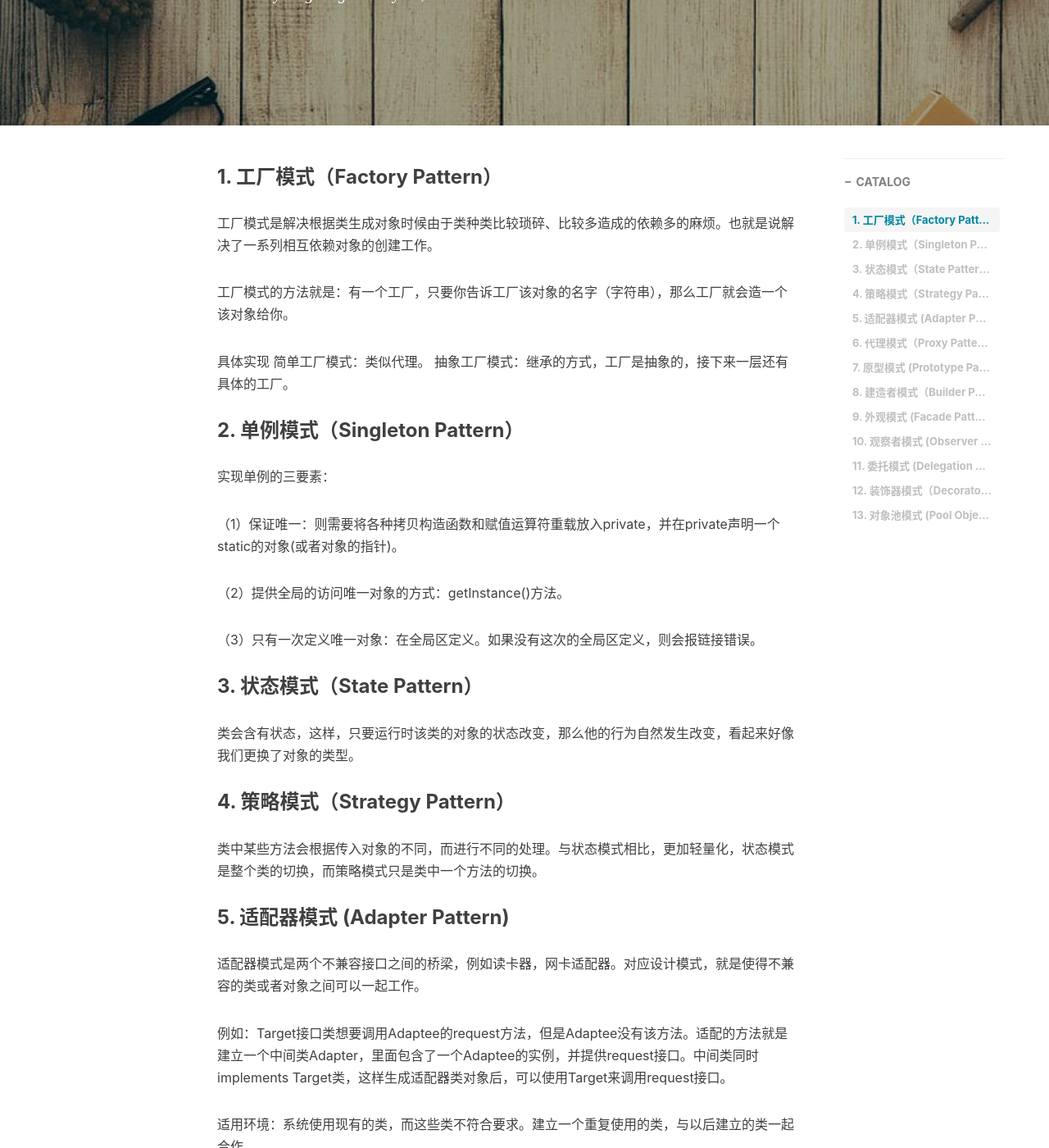
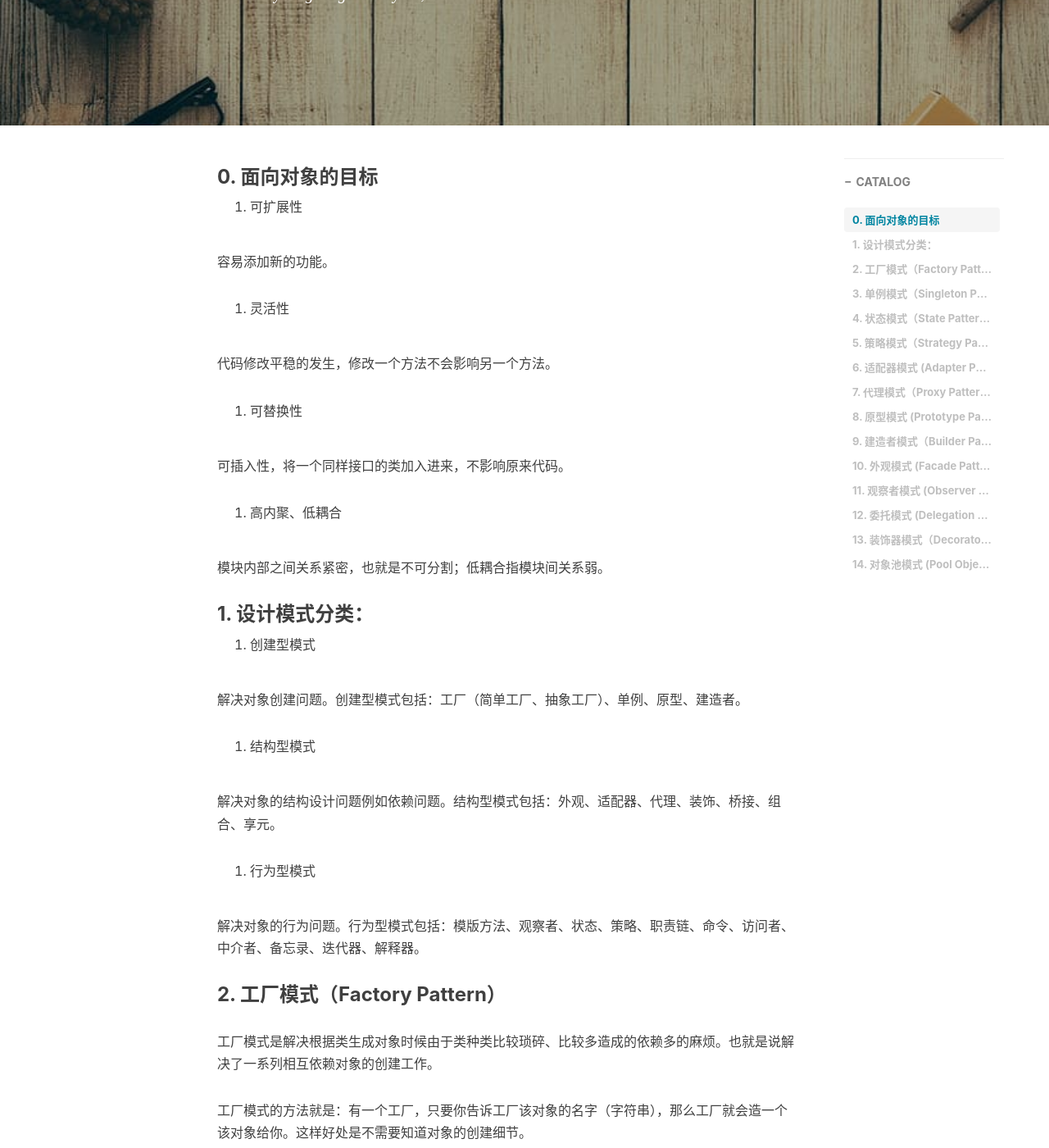
Before and after one commit to jingminglake/jingminglake.github.io, a Jekyll site: the page built from _posts/设计模式/2017-05-13-设计模式概要.md, in a window 1280 px wide and 1400 px high, scrolled down 370 px. Shown: the whole window at 82% size. Built offline with Jekyll 4.4.1, drawn with Linux system fonts in a browser that asks for light colours; nearby versions of some CDN libraries; comment, search, counter and statistics services are not loaded; some of the changed text lies outside the part shown.

Commit message:
update 设计模式理解

```diff
--- a/_posts/设计模式/2017-05-13-设计模式概要.md
+++ b/_posts/设计模式/2017-05-13-设计模式概要.md
@@ -10,15 +10,51 @@
     - 设计模式
 ---
 
-### 1. 工厂模式（Factory Pattern）
+### 0. 面向对象的目标
+
+1. 可扩展性
+
+容易添加新的功能。
+
+2. 灵活性
+
+代码修改平稳的发生，修改一个方法不会影响另一个方法。
+
+3. 可替换性
+
+可插入性，将一个同样接口的类加入进来，不影响原来代码。
+
+4. 高内聚、低耦合
+
+模块内部之间关系紧密，也就是不可分割；低耦合指模块间关系弱。
+
+
+### 1. 设计模式分类：
+1. 创建型模式
+
+解决对象创建问题。创建型模式包括：工厂（简单工厂、抽象工厂）、单例、原型、建造者。
+
+2. 结构型模式
+
+解决对象的结构设计问题例如依赖问题。结构型模式包括：外观、适配器、代理、装饰、桥接、组合、享元。
+
+3. 行为型模式
+
+解决对象的行为问题。行为型模式包括：模版方法、观察者、状态、策略、职责链、命令、访问者、中介者、备忘录、迭代器、解释器。
+
+### 2. 工厂模式（Factory Pattern）
 工厂模式是解决根据类生成对象时候由于类种类比较琐碎、比较多造成的依赖多的麻烦。也就是说解决了一系列相互依赖对象的创建工作。
 
-工厂模式的方法就是：有一个工厂，只要你告诉工厂该对象的名字（字符串），那么工厂就会造一个该对象给你。
+工厂模式的方法就是：有一个工厂，只要你告诉工厂该对象的名字（字符串），那么工厂就会造一个该对象给你。这样好处是不需要知道对象的创建细节。
 
-具体实现
-简单工厂模式：类似代理。
-抽象工厂模式：继承的方式，工厂是抽象的，接下来一层还有具体的工厂。
-### 2. 单例模式（Singleton Pattern）
+具体实现:
+
+简单工厂模式：简单工厂使用到了类似switch case的这种创建结构，坏处是违反了系统对修改封闭的原则，也就是说，新增产品的时候，工厂类必须进行修改。具体应用：JDBC。
+
+工厂方法模式：使用的结构不再是switch case，而是抽象出产品的接口标准，这样可以通过不同的工厂对象来生成的相应产品，前提是这些工厂实现了这些接口。这种方法下，工厂生产代码不是全部浓缩在一个类里了。是简单工厂的延伸，区别就在于对工厂进行抽象并让子类去完成具体工作。举例：生产汉堡，有各个牌子的工厂，工厂自己实现生产汉堡的接口。
+
+抽象工厂模式：工厂方法的延伸。工厂类可以创建复杂的有依赖关系的对象，也就是一次能创建一组有关系的对象。和工厂方法模式相比，代码上的区别就是，工厂本身也抽象出了一种抽象工厂，也就是具体工厂本身要实现抽象工厂的接口，然后通过这些抽象工厂接口去使用工厂。举例：生产汉堡的工厂，可以抽象出快餐店这个抽象类，该抽象类不仅生产汉堡，也生产薯条等其他产品。
+### 3. 单例模式（Singleton Pattern）
 实现单例的三要素：
 
 （1）保证唯一：则需要将各种拷贝构造函数和赋值运算符重载放入private，并在private声明一个static的对象(或者对象的指针)。
@@ -26,30 +62,50 @@
 （2）提供全局的访问唯一对象的方式：getInstance()方法。
 
 （3）只有一次定义唯一对象：在全局区定义。如果没有这次的全局区定义，则会报链接错误。
-### 3. 状态模式（State Pattern）
+### 4. 状态模式（State Pattern）
 类会含有状态，这样，只要运行时该类的对象的状态改变，那么他的行为自然发生改变，看起来好像我们更换了对象的类型。
-### 4. 策略模式（Strategy Pattern）
+### 5. 策略模式（Strategy Pattern）
 类中某些方法会根据传入对象的不同，而进行不同的处理。与状态模式相比，更加轻量化，状态模式是整个类的切换，而策略模式只是类中一个方法的切换。
-### 5. 适配器模式 (Adapter Pattern)
+### 6. 适配器模式 (Adapter Pattern)
 适配器模式是两个不兼容接口之间的桥梁，例如读卡器，网卡适配器。对应设计模式，就是使得不兼容的类或者对象之间可以一起工作。
 
+角色：Target是所期待得到的接口；Adapee是需要适配的接口，Adapter是转换器。
+
 例如：Target接口类想要调用Adaptee的request方法，但是Adaptee没有该方法。适配的方法就是建立一个中间类Adapter，里面包含了一个Adaptee的实例，并提供request接口。中间类同时implements Target类，这样生成适配器类对象后，可以使用Target来调用request接口。
+举例：笔记本的启动需要传入5V电压接口，但是实际上传入的是适配器对象，适配器对象同时实现了220V和5V接口（或者是对象适配器中的对象组合方式），在其中的5V接口中实现220V+转化逻辑。
 
 适用环境：系统使用现有的类，而这些类不符合要求。建立一个重复使用的类，与以后建立的类一起合作。
 
 运用实例：jdbc。jdbc向上层提供数据库访问接口，其实就是在原来不同数据库的操作接口的基础上，封装了一层统一的适配接口。
-### 6. 代理模式（Proxy Pattern）
+使用情况：内部结构少用适配器，有问题最好采用重构；使用外部库的时候可以考虑使用适配器维持系统内部接口一致。
+### 7. 代理模式（Proxy Pattern）
 https://zh.wikipedia.org/wiki/%E4%BB%A3%E7%90%86%E6%A8%A1%E5%BC%8F
 
+有些对象不方便被另一个对象直接调用，而是需要一种中介。例如房屋的主人并不自己租房，而是通过中介来租房，中介可以帮助房主管理房子；例如老板开会的时候，可以让助理（代理）
+去发送通知、布置会场等。
+
 代理模式是一个对象调用另一个对象的时候，并不直接调用，而是通过第三方的对象来调用。
+
 这样的好处是，第三方对象（也称代理对象）可以实现一些额外的处理逻辑，例如日志、缓存、访问控制、远程访问控制等。
 
-静态代理：代理对象中使用的类都是先写好的。
+具体实现：subject类、realSubject类、Proxy类。
+
+realSubject类，就是真正的服务拥有者，例如"房东"。
+
+subject抽象类，就是指代理的接口类，里面的内容是房东可以开放给代理的接口，例如出租这个接口方法。
+
+Proxy类，代理类，里面需要实现subject提供的接口，然后实现的时候，加入自己的服务逻辑。
+
+静态代理：代理对象中使用的类都是程序员先写好的。
 
 动态代理：代理对象中使用的类对象是根据反射机制生成的，也就是工厂模式。运用实例：spring aop。
-### 7. 原型模式 (Prototype Pattern)
+动态代理实现：使用Proxy类的newProxyInstance方法，传入要被代理的类类型（接口类型）以及实现代理逻辑的proxyHandler(传入具体被代理对象)，返回一个被代理类的对象，通过接口调用。
+
+PS. 代理屏蔽了真正的服务提供者，中介也可以先从产品拥有者进货，然后卖给消费者。
+
+### 8. 原型模式 (Prototype Pattern)
 目的是解决某些结构复杂对象的创建工作。JAVA中的可以通过重写clone()方法来拷贝自身来创建新的对象，其中一种使用方式就是实现深拷贝。
-### 8. 建造者模式（Builder Pattern）
+### 9. 建造者模式（Builder Pattern）
 
 目的是在用户不知道对象的建造过程和细节的情况下就可以直接创建复杂的对象。
 
@@ -68,27 +124,27 @@
 参考：https://blog.csdn.net/hikvision_java_gyh/article/details/8963562
 https://blog.csdn.net/yaomingyang/article/details/79363631
 https://stackoverflow.com/questions/30396203/how-to-modify-the-already-built-object-in-java-when-the-object-is-built-using-b
-### 9. 外观模式 (Facade Pattern)
+### 10. 外观模式 (Facade Pattern)
 https://blog.csdn.net/ruizeng88/article/details/6606438
 
 外观模式，就是抽象出高层接口，具体实现留给子层次。看起来和适配器模式区别不大，但是外观模式更加注重细节隐藏，而适配器模式更注重可移植。Facade模式里面可以由实现者来定义新的接口，而adapter只是为了满足现有接口进行封装。
 
 个人理解：Facade模式像是在定义标准，抽象出新接口，不关心具体实现，而且很权威。
-### 10. 观察者模式 (Observer Pattern)
+### 11. 观察者模式 (Observer Pattern)
 https://design-patterns.readthedocs.io/zh_CN/latest/behavioral_patterns/observer.html
 
 一个对象发生改变时将自动通知其他对象，其他对象将相应做出反应。也就是一种一对多的依赖关系。也叫做发布-订阅（Publish/Subscribe）模式、模型-视图（Model/View）模式、源-监听器（Source/Listener）模式或从属者（Dependents）模式。
 被观察的目标有观察者的对象列表，一旦观察目标发生变化，将执行notify方法通知所有观察者。
 reactive programming：流对象就是目标对象，然后观察者对象可以接受流对象的信息，并做相应处理，其中处理方法使用回调，也就是自己设计。
-### 11. 委托模式 (Delegation Pattern）
+### 12. 委托模式 (Delegation Pattern）
 https://zh.wikipedia.org/wiki/%E5%A7%94%E6%89%98%E6%A8%A1%E5%BC%8F
 
 委托模式就是说，接收请求的对象将请求委托给另一个对象来处理。也就是说通过一种方式，一个对象可以切换自己的委托者（依赖多个委托者的组合），从而达到不同效果，也就是使用组合来代替继承。
 
 与代理模式的区别：代理模式的接口和接收请求的对象是一致的，但是代理模式自己内部封装了逻辑，接收请求者完全不知道代理者干了什么，而委托模式下，通过切换委托者，我们大致能知道他干了什么。
-### 12. 装饰器模式（Decorator Pattern）
+### 13. 装饰器模式（Decorator Pattern）
 增加一个修饰类包裹原来的类，包裹的方式一般是通过在将原来的对象作为修饰类的构造函数的参数。装饰类实现新的功能，但是，在不需要用到新功能的地方，它可以直接调用原来的类中的方法。修饰类必须和原来的类有相同的接口。
-### 13. 对象池模式 (Pool Object Pattern)
+### 14. 对象池模式 (Pool Object Pattern)
 设计一个池类来对于一组对象进行管理，目的是重用这些对象。例如，池的内部分为两个组，一个组表示对象正在使用，另一组表示对象未在使用。这样，当有使用者来要求使用对象的时候，那么就可以在未使用组里拿出一个对象，供使用者使用，并加入到正在使用组，等到用户使用完该对象后，可以通知池对象，池对象就会对使用完的对象进行检查，并进行一些例如还原性的处理后，从正在使用组拿出并加入到未使用的组里面，供后来的使用者来继续申请使用。
 
 实例：
```
Also changed, not shown: _posts/Leetcode/2017-11-17-Leetcode总结（十一）.md (+1 -1 lines), _posts/设计模式/2017-05-12-UML类图关系理解.md (+8 -6 lines).
